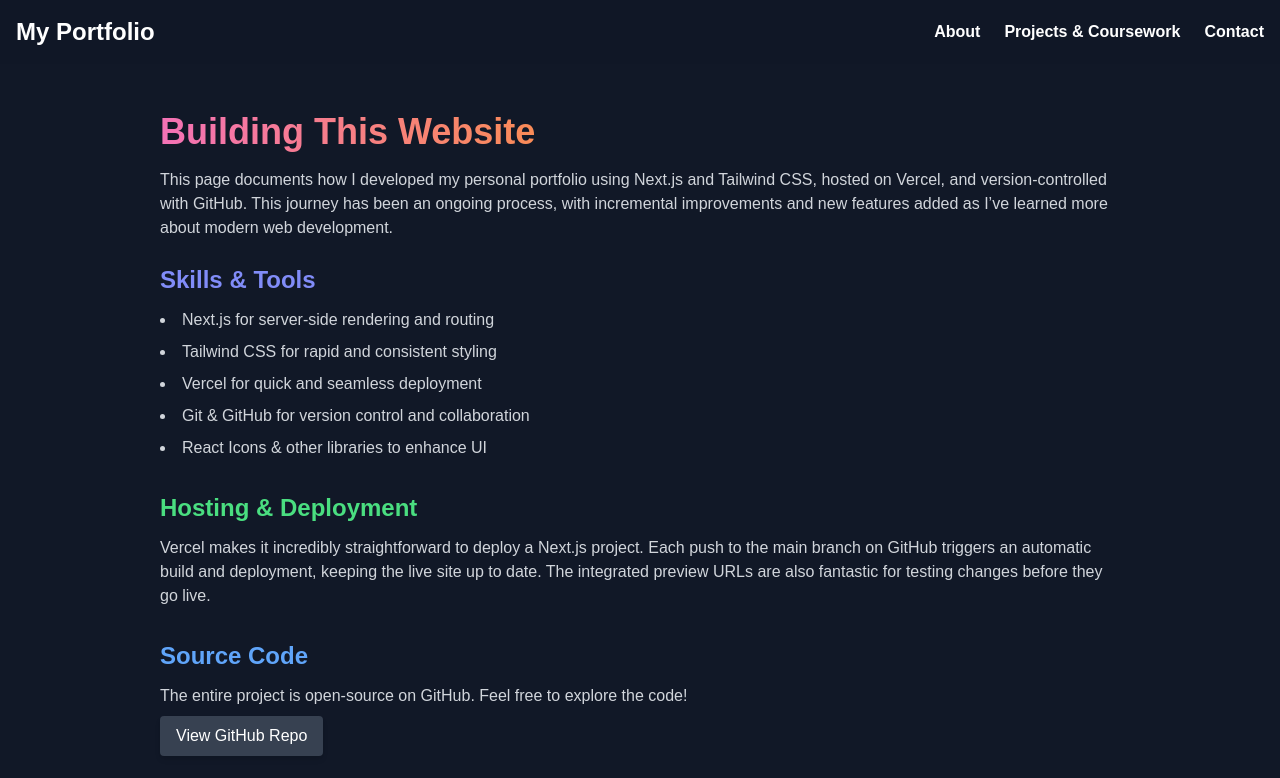
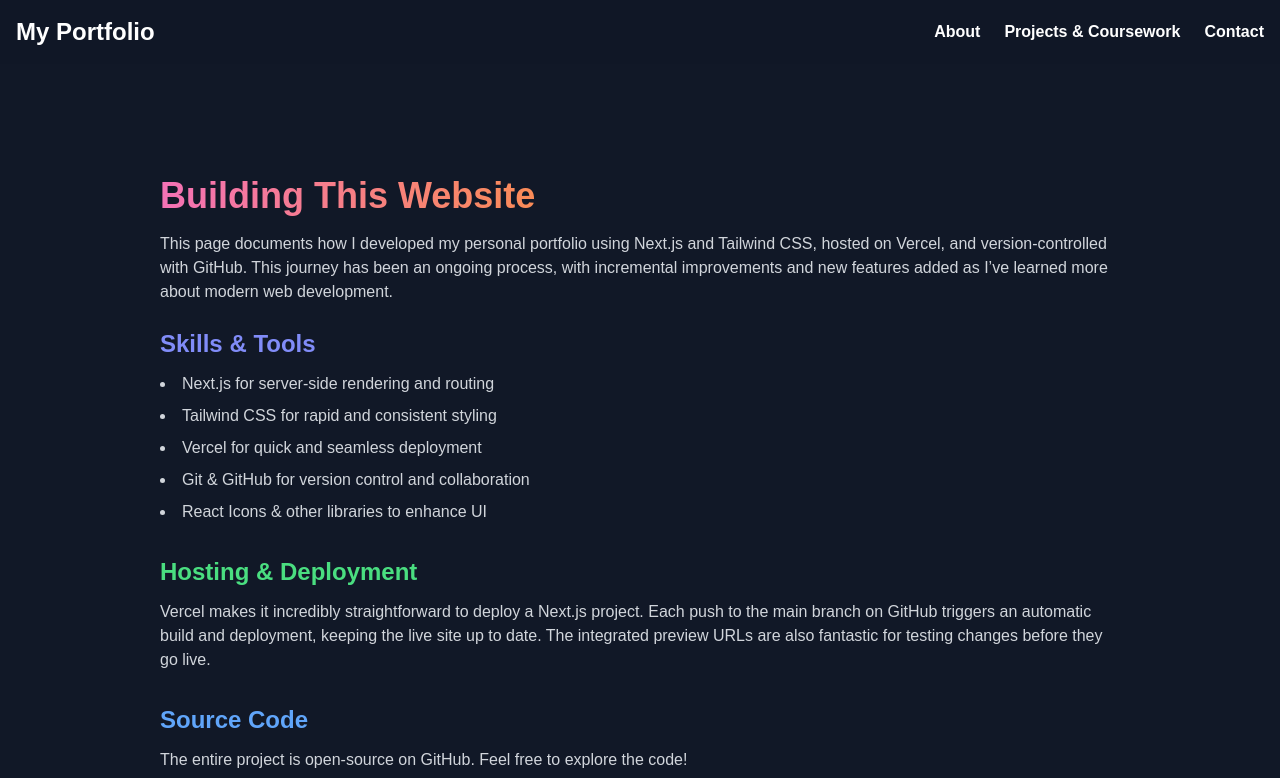
Before and after one commit to kaimartell/Vercel-portfolio, a Next.js app: page /projects/this-website in a window 1280 px wide. Shown: the top 778 px of the page. Built offline with nearby package versions, Linux system fonts and the light colour scheme.

Commit message:
Updating resume

```diff
--- a/app/projects/ME93/page.js
+++ b/app/projects/ME93/page.js
@@ -190,13 +190,14 @@
     moreImages: [
       //{ src: "/bigwheel1.jpeg", isLandscape: true, type: "image" },
       { src: "/bigwheel3.jpeg", isLandscape: false, type: "image" },
-      { src: "/ME93-team.JPG", isLandscape: false, type: "image" }
+      { src: "/ME93-team.JPG", isLandscape: false, type: "image" },
+      { src: "/bigwheel4.jpeg", isLandscape: false, type: "image" },
     ],
     imageCaptions: [
       //"Big wheel and Arches of Despair",
       "Big wheel, fork and pedals",
       "Big wheel trio (I lack a better photo, and some camera awareness)",
-      //"Me sitting on the big wheel"
+      "Me sitting on the big wheel"
     ]
   }
   // More projects coming soon
--- a/app/projects/this-website/page.js
+++ b/app/projects/this-website/page.js
@@ -25,7 +25,7 @@
         <link rel="icon" href="/favicon.ico" />
       </Head>
 
-      <main className="relative -top-15 min-h-screen bg-gray-900 text-white">
+      <main className="min-h-screen bg-gray-900 text-white pt-16">
         <div className="p-8 max-w-5xl mx-auto">
           <h1 className="text-4xl font-bold mb-4 bg-clip-text text-transparent bg-gradient-to-r from-pink-400 via-orange-400 to-yellow-400">
             Building This Website
```
Also changed, not shown: 1 other file (tests, documents, lock files or other folders).
